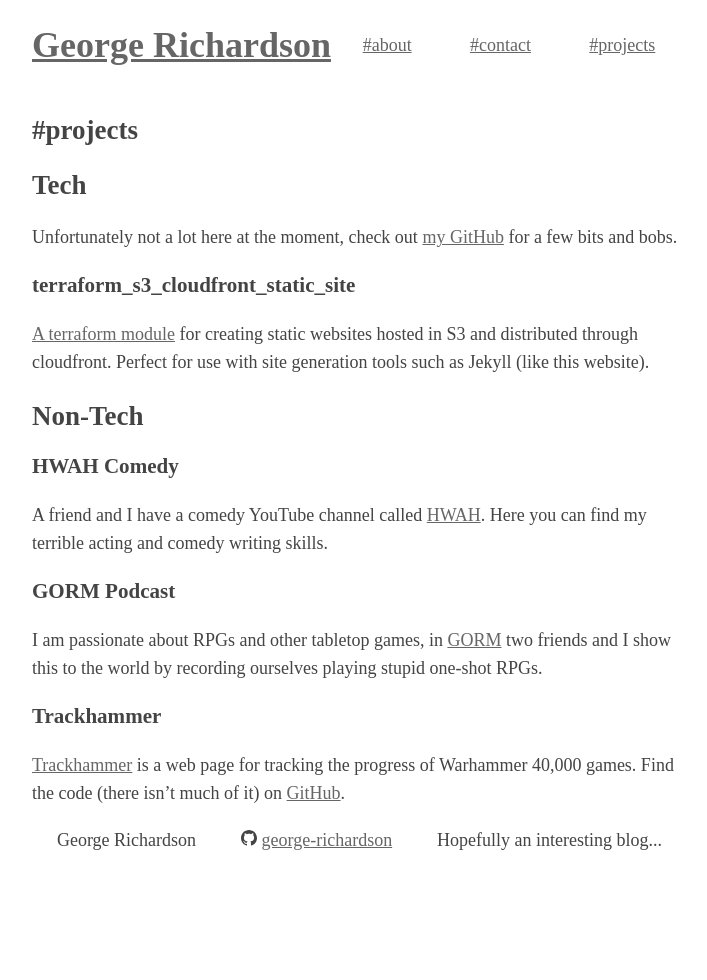
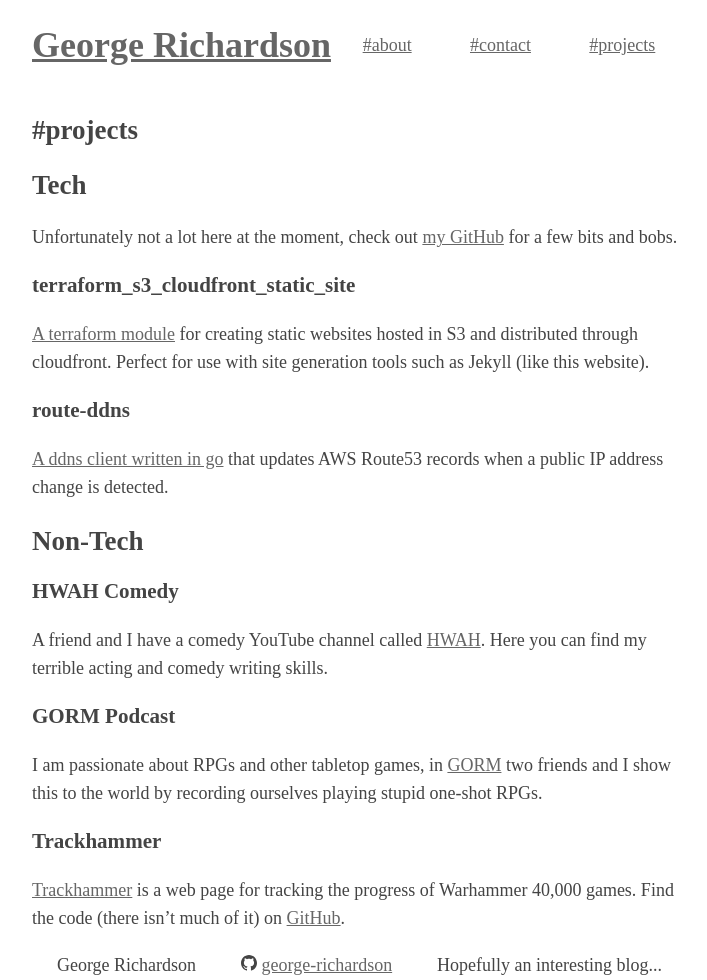
Before and after one commit to george-richardson/gjhr.me, a Jekyll site: the page built from projects.md, in a window 1280 px wide. Shown: the whole page, without its empty margins (283-990 px from the left). Built offline with Jekyll 4.4.1, drawn with Linux system fonts in a browser that asks for light colours; before the commit the page ends 900 px from its top, so only the background shows below that.

Commit message:
Add link to route-ddns

```diff
--- a/projects.md
+++ b/projects.md
@@ -9,6 +9,10 @@
 ### terraform_s3_cloudfront_static_site
 
 [A terraform module](https://github.com/george-richardson/terraform_s3_cloudfront_static_site) for creating static websites hosted in S3 and distributed through cloudfront. Perfect for use with site generation tools such as Jekyll (like this website).
+
+### route-ddns
+
+[A ddns client written in go](https://github.com/george-richardson/route-ddns) that updates AWS Route53 records when a public IP address change is detected.
 
 ## Non-Tech
 
```
